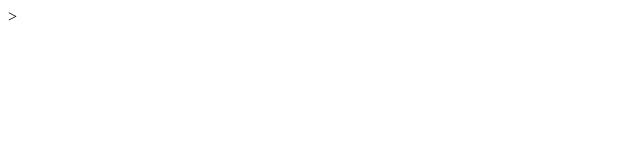
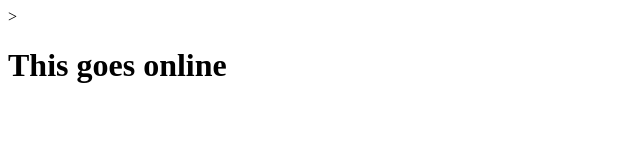
Before and after one commit to Pandey-RaJ/git-one, a plain HTML site: page index.html in a window 1280 px wide. Shown: the whole page, without its empty margins (0-640 px from the left). Drawn offline with Linux system fonts and the light colour scheme.

Commit message:
added H1

```diff
--- a/index.html
+++ b/index.html
@@ -6,6 +6,6 @@
     </head>
 
     <body>
-
+        <h1> This goes online </h1>
     </body>
 </html>
```
